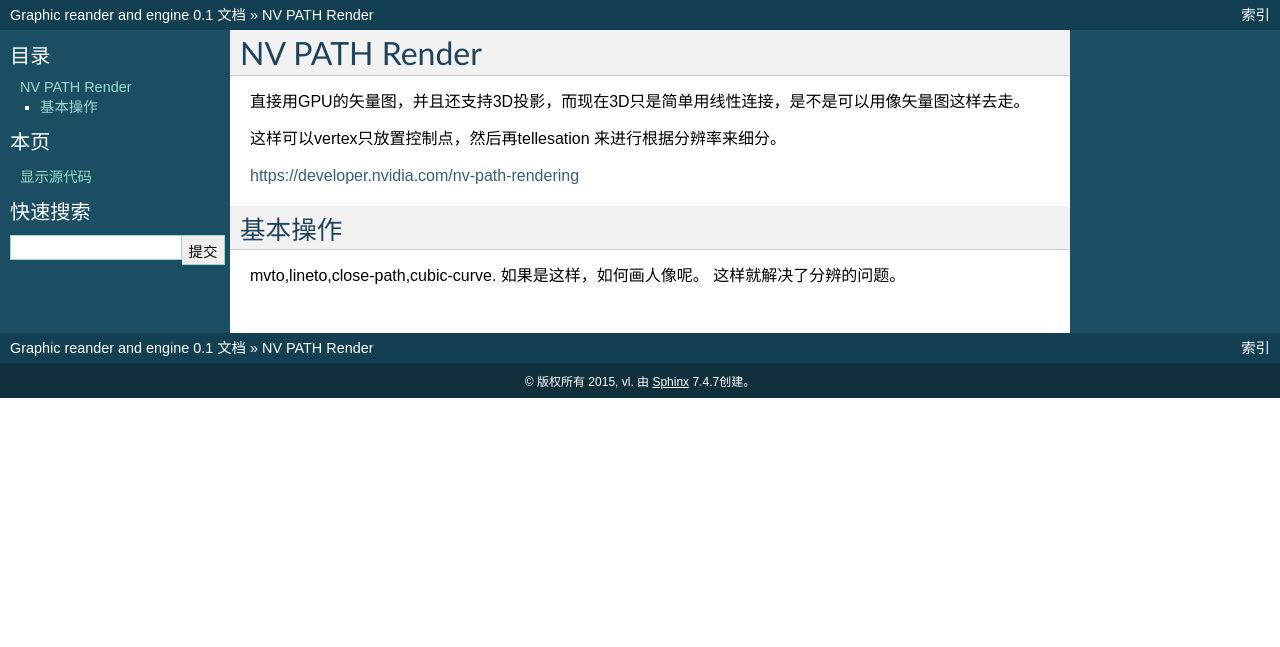
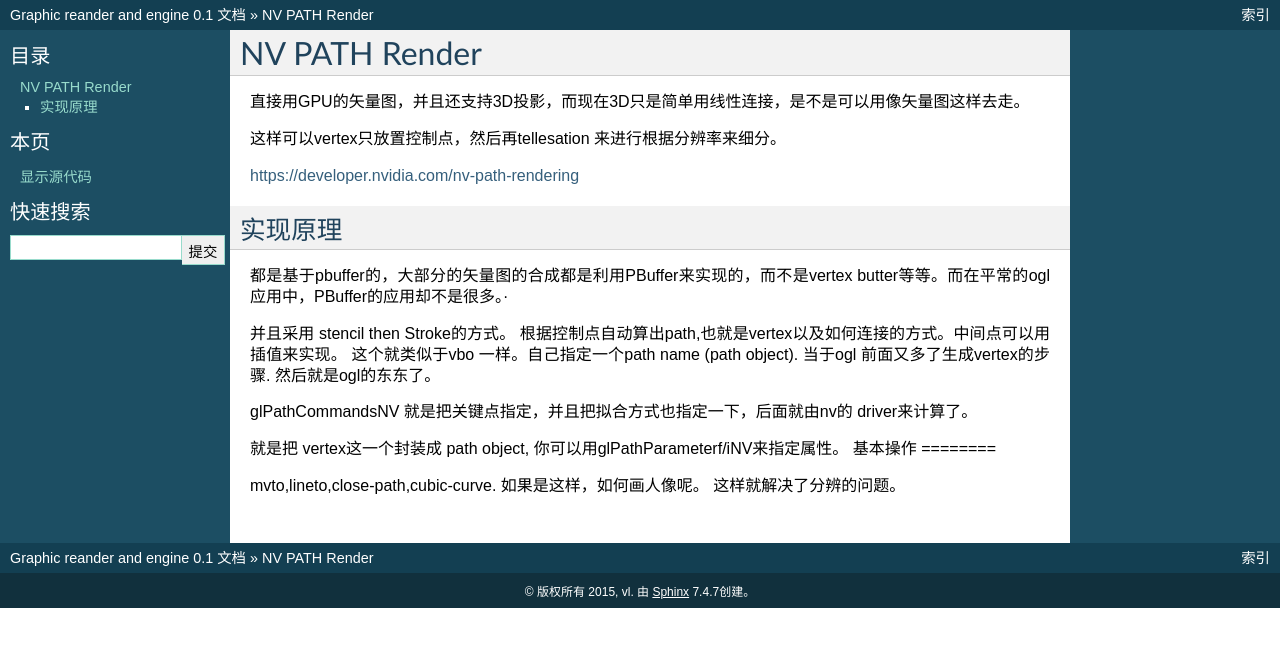
Before and after one commit to leonmaybe/GraphicRenderAndEngine, a Sphinx documentation site: the page built from source/Stage_2/NVPR.rst, in a window 1280 px wide. Shown: the top 647 px of the page. Built offline with Sphinx 7.4.7, drawn with Linux system fonts in a browser that asks for light colours.

Commit message:
nvpr 实现原理

```diff
--- a/source/Stage_2/NVPR.rst
+++ b/source/Stage_2/NVPR.rst
@@ -8,7 +8,19 @@ NV PATH Render
 
 https://developer.nvidia.com/nv-path-rendering
 
+实现原理
+========
 
+都是基于pbuffer的，大部分的矢量图的合成都是利用PBuffer来实现的，而不是vertex butter等等。而在平常的ogl应用中，PBuffer的应用却不是很多。·
+
+并且采用 stencil then Stroke的方式。
+根据控制点自动算出path,也就是vertex以及如何连接的方式。中间点可以用插值来实现。
+这个就类似于vbo 一样。自己指定一个path name  (path object). 当于ogl 前面又多了生成vertex的步骤. 然后就是ogl的东东了。
+
+
+glPathCommandsNV 就是把关键点指定，并且把拟合方式也指定一下，后面就由nv的 driver来计算了。
+
+就是把 vertex这一个封装成 path object, 你可以用glPathParameterf/iNV来指定属性。
 基本操作
 ========
 
```
